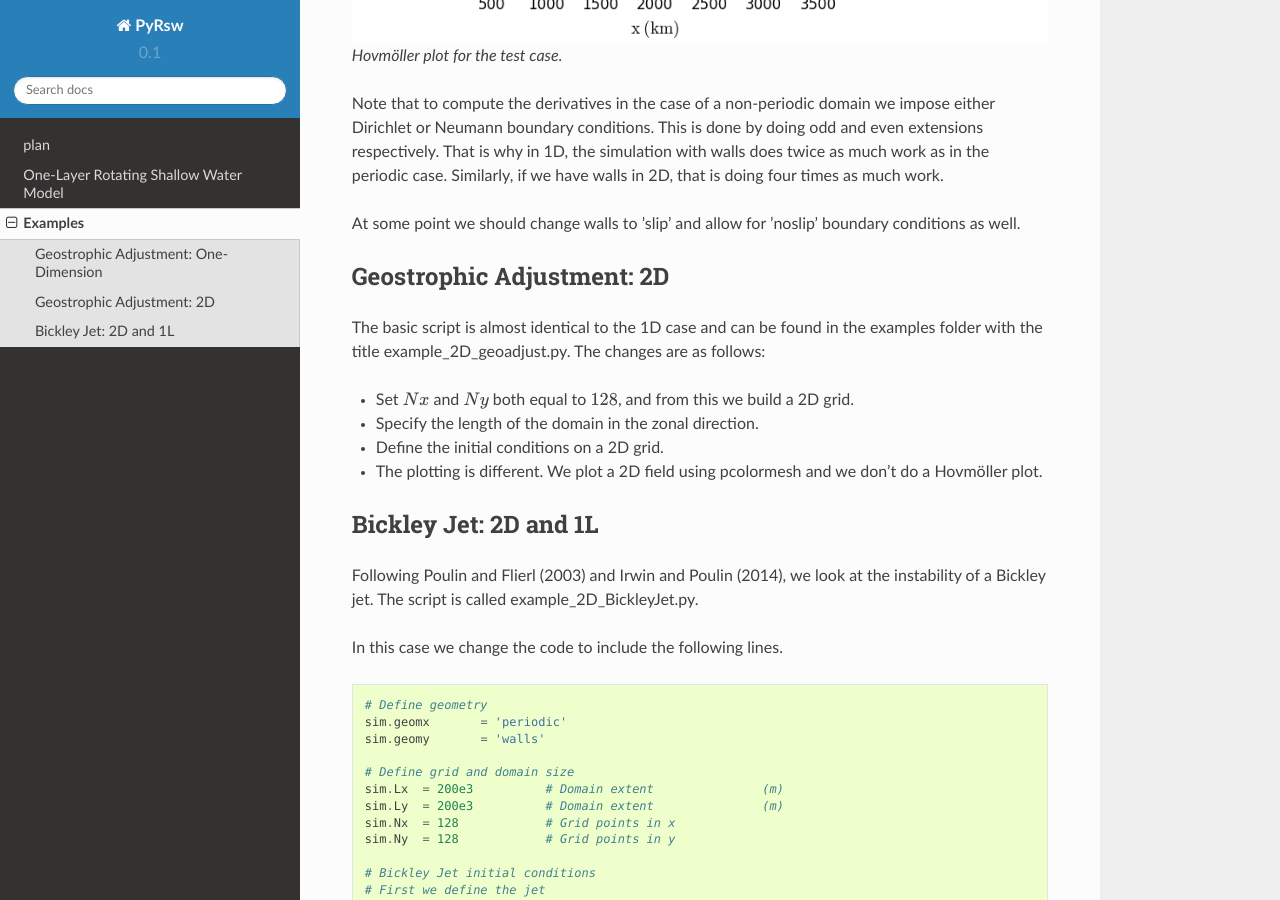
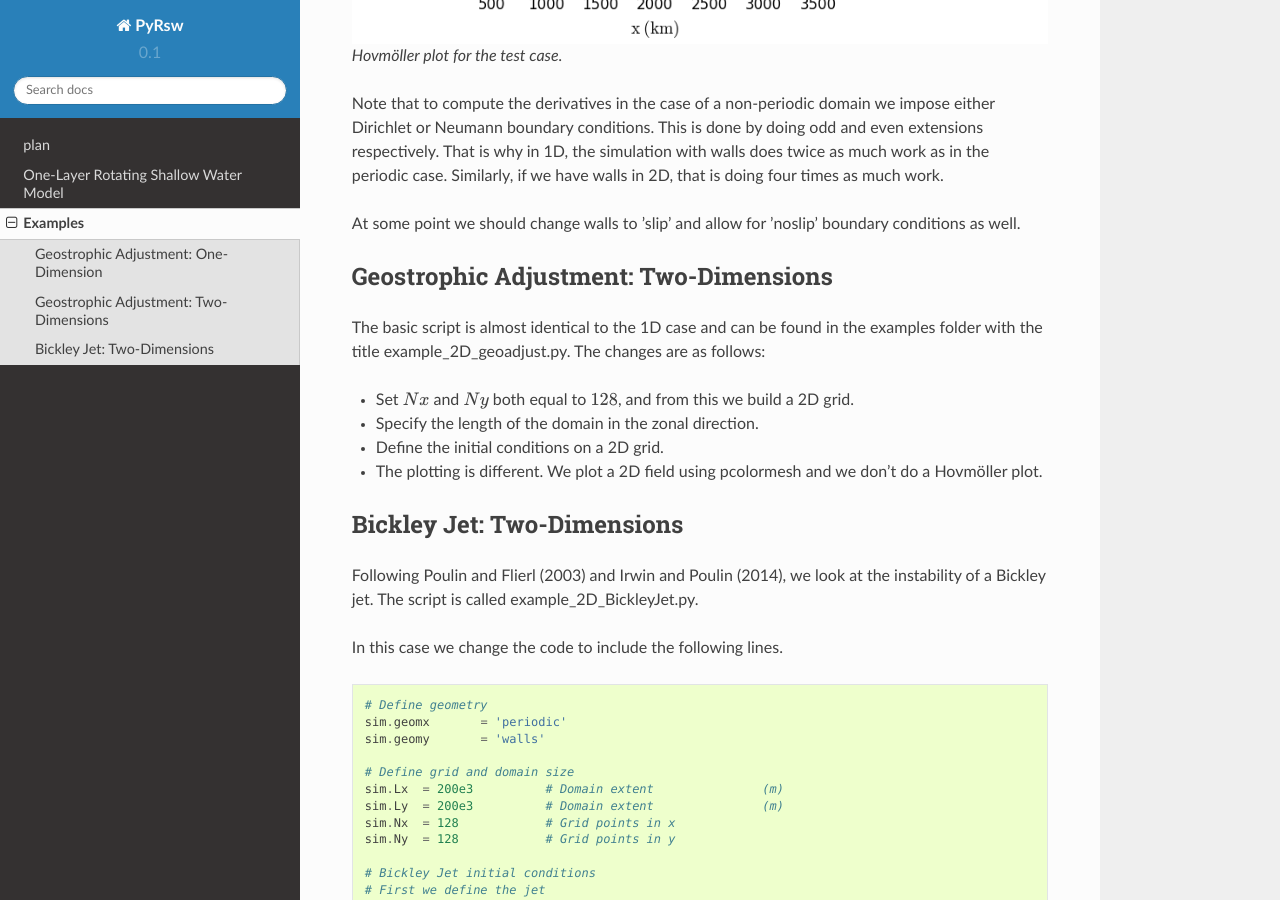
Before and after one commit to PyRsw/PyRsw, a Sphinx documentation site: the page built from docs/examples.rst, in a window 1280 px wide and 900 px high, scrolled down 3913 px. Built offline with Sphinx 7.4.7 and the Read the Docs theme 2.0.0, drawn with Linux system fonts in a browser that asks for light colours.

Commit message:
Fixed some minor typos

```diff
--- a/docs/examples.rst
+++ b/docs/examples.rst
@@ -174,8 +174,8 @@ much work.
 At some point we should change walls to ’slip’ and allow for ’noslip’
 boundary conditions as well.
 
-Geostrophic Adjustment: 2D
---------------------------
+Geostrophic Adjustment: Two-Dimensions
+--------------------------------------
 
 The basic script is almost identical to the 1D case and can be found in
 the examples folder with the title example\_2D\_geoadjust.py. The
@@ -191,8 +191,8 @@ changes are as follows:
 -  The plotting is different. We plot a 2D field using pcolormesh and we
    don’t do a Hovmöller plot.
 
-Bickley Jet: 2D and 1L
-----------------------
+Bickley Jet: Two-Dimensions
+---------------------------
 
 Following Poulin and Flierl (2003) and Irwin and Poulin (2014), we look
 at the instability of a Bickley jet. The script is called
```
Also changed, not shown: 2 other files.
